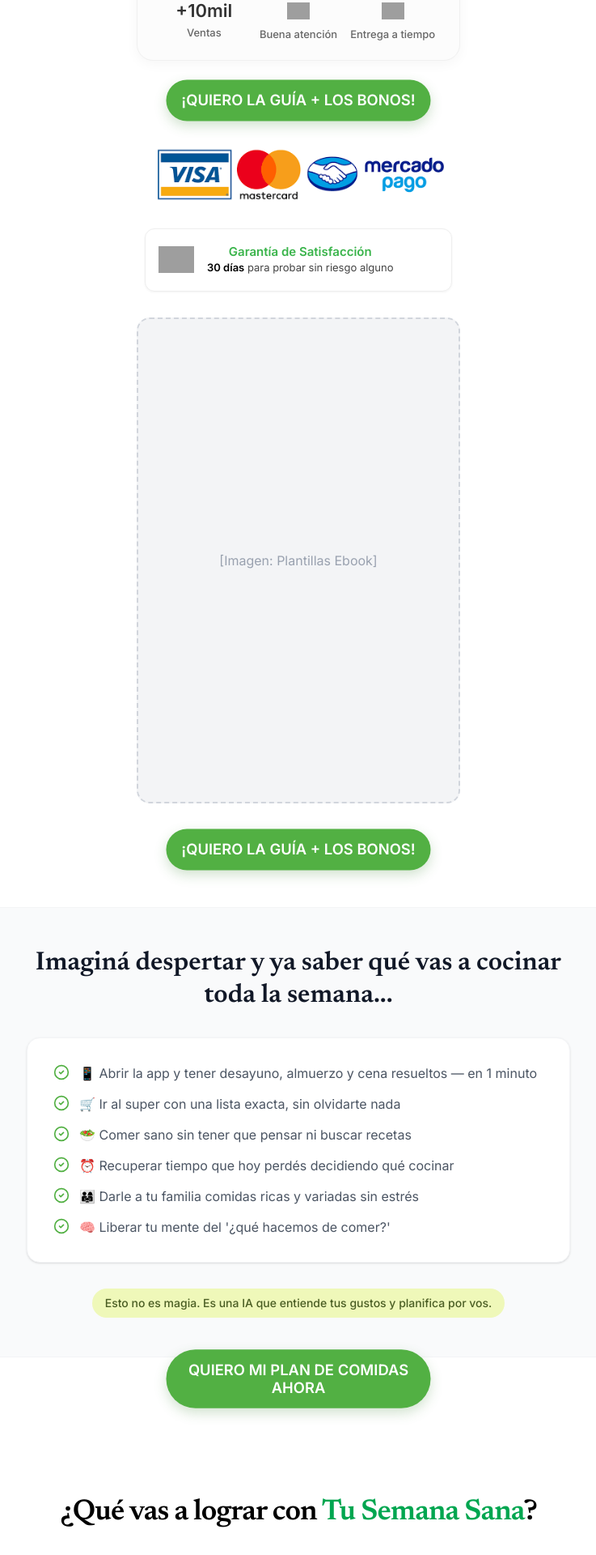
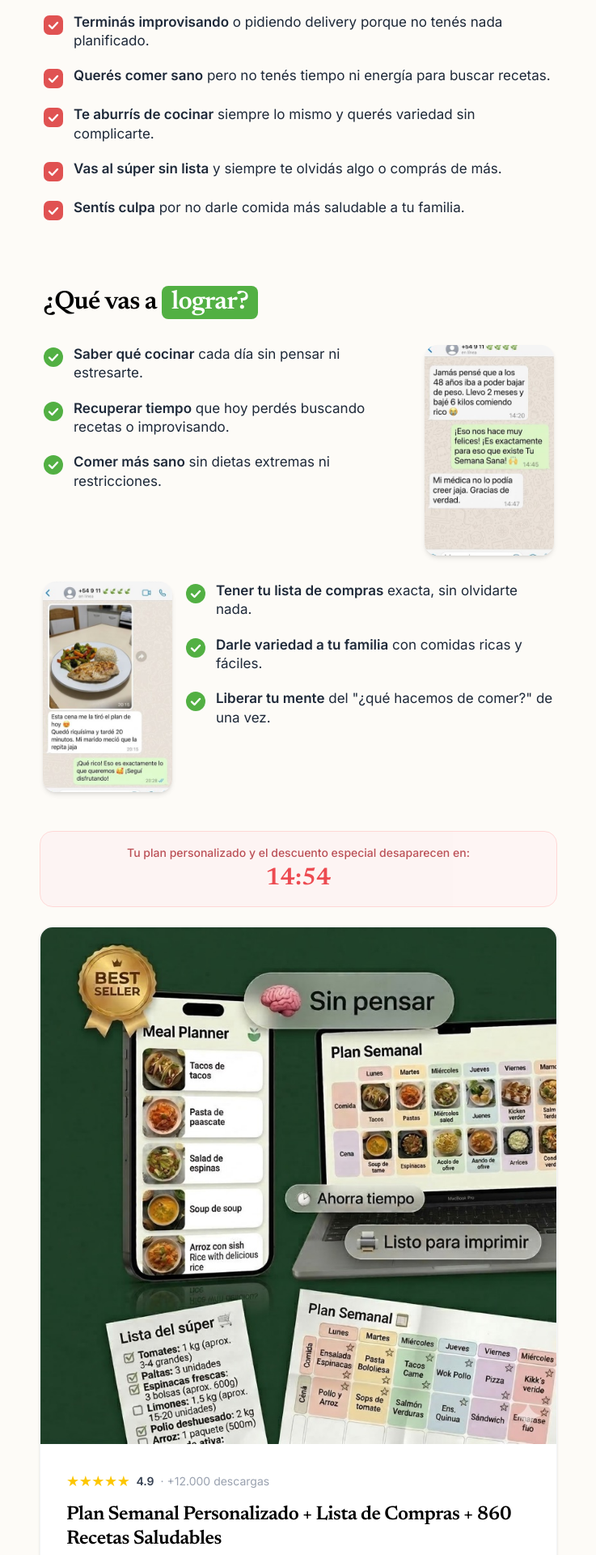
Before and after one commit to NogaTzBy/tusemanasana, a Next.js app: page / in a window 1280 px wide. Shown: the part 1180-3100 px from the top of the page at 81% size, without its empty margins (271-1008 px from the left). Built offline with nearby package versions, Linux system fonts and the light colour scheme; grey boxes are pictures that could not be loaded.

Commit message:
fix(landing): reemplazar sección post-header con ParaVos + Logros + ProductHero

```diff
--- a/src/app/page.tsx
+++ b/src/app/page.tsx
@@ -1,27 +1,23 @@
 import Image from "next/image";
 import { PromoBanner } from "@/components/landing/PromoBanner";
-import { TrustBadgeML } from "@/components/landing/TrustBadgeML";
-import { PaymentIcons } from "@/components/landing/PaymentIcons";
-import { Guarantees } from "@/components/landing/Guarantees";
-import { Bonuses } from "@/components/landing/Bonuses";
-import { CheckoutButton } from "@/components/landing/CheckoutButton";
 import TestimonialWall from "@/components/onboarding/TestimonialWall";
-import { TransformacionSection } from "@/components/landing/TransformacionSection";
-import { ComoFuncionaSection } from "@/components/landing/ComoFuncionaSection";
-import { ParaQuienEsSection } from "@/components/landing/ParaQuienEsSection";
-import { QueVasALograrSection } from "@/components/landing/QueVasALograrSection";
+import ImageCarousel from "@/components/onboarding/ImageCarousel";
+import ParaVosSection from "@/components/onboarding/ParaVosSection";
+import LogrosSection from "@/components/onboarding/LogrosSection";
+import ProductHero from "@/components/onboarding/ProductHero";
 import { FaqAccordion } from "@/components/landing/FaqAccordion";
 
 export default function Home() {
   return (
-    <main className="bg-white min-h-screen pb-[60px] font-sans">
+    <main className="bg-[var(--color-background)] min-h-screen font-sans">
+      {/* Countdown de oferta */}
       <PromoBanner />
 
-      {/* Imagen principal (Hero / Header) sin márgenes ni padding para ocupar el 100% de la pantalla */}
+      {/* Header / imagen principal — ocupa 100% del ancho */}
       <div className="w-full relative flex justify-center">
         <Image
           src="/imagenes/header3.png"
-          alt="Tu semana sana - Plan semanal, recetas y bonos"
+          alt="Tu Semana Sana - Plan semanal personalizado"
           width={720}
           height={1280}
           className="w-full h-auto object-cover"
@@ -29,65 +25,24 @@ export default function Home() {
         />
       </div>
 
-      {/* Sección principal (Contenido Posterior al Hero) */}
-      <section className="w-full text-center px-4 pt-4 pb-8 max-w-lg mx-auto">
-        <TrustBadgeML />
-        <CheckoutButton />
-        <PaymentIcons />
-        <Guarantees />
+      {/* Sección 1: Esta app es para vos si... */}
+      <ParaVosSection />
 
-        {/* Placeholder de segunda imagen */}
-        <div className="w-full aspect-[2/3] max-w-[400px] mx-auto bg-gray-100 rounded-2xl my-8 relative overflow-hidden">
-          <div className="absolute inset-0 flex items-center justify-center text-gray-400 p-4 border-2 border-dashed border-gray-300 rounded-2xl">
-            [Imagen: Plantillas Ebook]
-          </div>
-        </div>
+      {/* Sección 2: ¿Qué vas a lograr? */}
+      <LogrosSection />
 
-        <CheckoutButton />
-      </section>
-
-      {/* Secciones de Copy / Persuasión (Ordenadas según referencia) */}
-      <TransformacionSection />
-      <div className="flex justify-center -mt-6 relative z-10 pb-8">
-        <CheckoutButton text="QUIERO MI PLAN DE COMIDAS AHORA" />
-      </div>
-
-      <QueVasALograrSection />
-      <ParaQuienEsSection />
-      <ComoFuncionaSection />
-
-      <div className="flex justify-center py-8 relative z-10 bg-white">
-        <CheckoutButton text="SÍ, QUIERO EMPEZAR HOY MISMO" />
-      </div>
-
-      {/* Bonos */}
-      <section className="bg-gray-50 border-y border-gray-100">
-        <div className="max-w-4xl mx-auto py-8">
-          <Bonuses />
-          <CheckoutButton />
-        </div>
-      </section>
+      {/* Producto con precio + CTA */}
+      <ProductHero mode="purchase" />
 
       {/* Testimonios */}
-      <section className="py-8 bg-white">
-        <TestimonialWall />
-        <div className="flex justify-center mt-[-30px] relative z-10 pb-[20px]">
-          <CheckoutButton text="SI, QUIERO EMPEZAR HOY MISMO" />
-        </div>
-      </section>
+      <TestimonialWall />
+
+      {/* Carrusel de fotos */}
+      <ImageCarousel />
 
       {/* FAQ */}
-      <section className="bg-white py-12">
+      <section className="bg-white py-10">
         <FaqAccordion />
-      </section>
-
-      {/* Cierre */}
-      <section className="bg-gray-50 py-12 text-center px-4 border-t border-gray-100">
-        <h2 className="text-2xl md:text-3xl font-bold mb-6 font-serif text-[var(--color-primary-dark)]">
-          Tu plan semanal está listo para cambiarte la vida
-        </h2>
-        <CheckoutButton text="QUIERO MI PLAN DE COMIDAS AHORA" />
-        <PaymentIcons />
       </section>
     </main>
   );
```
